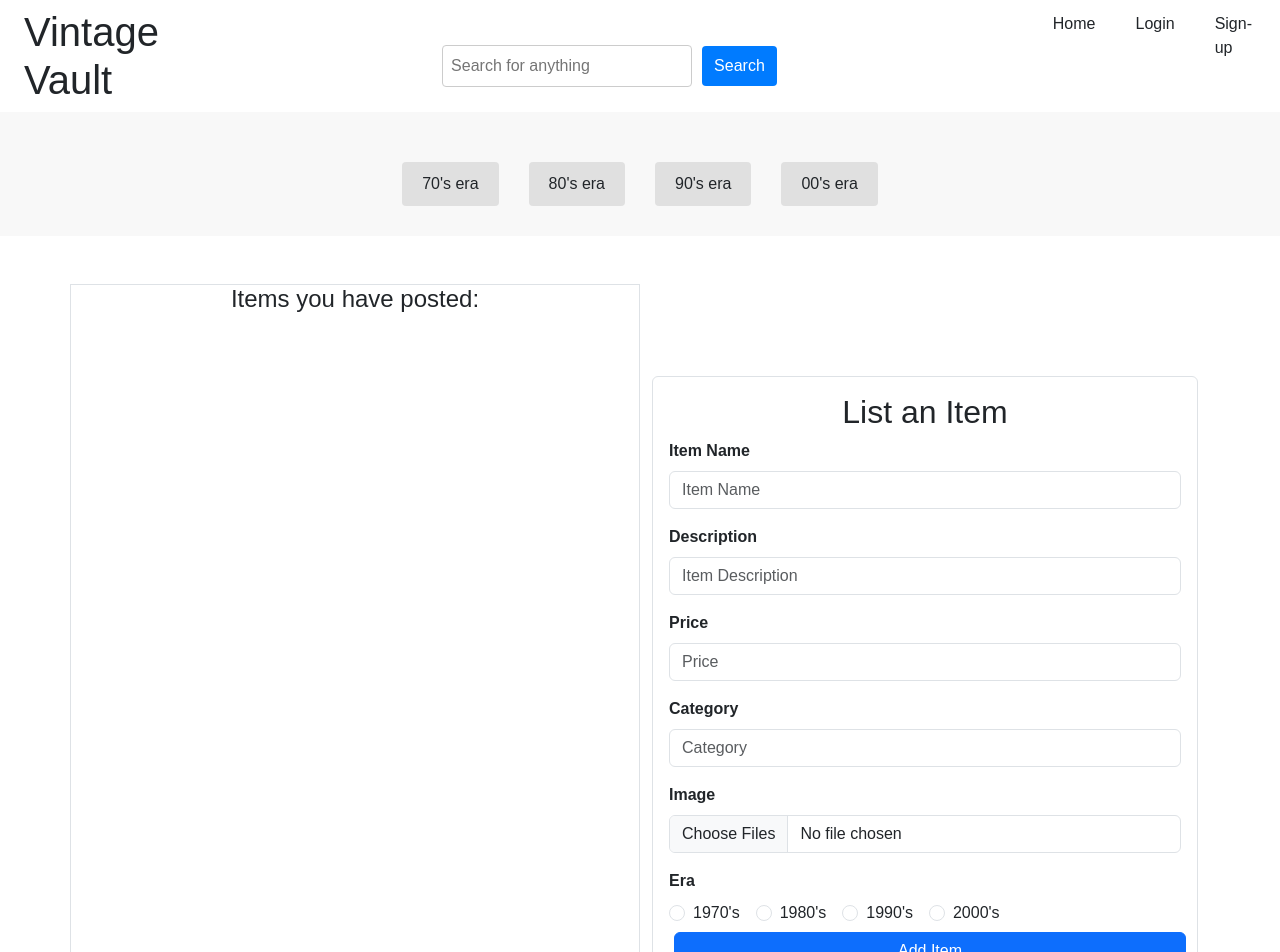
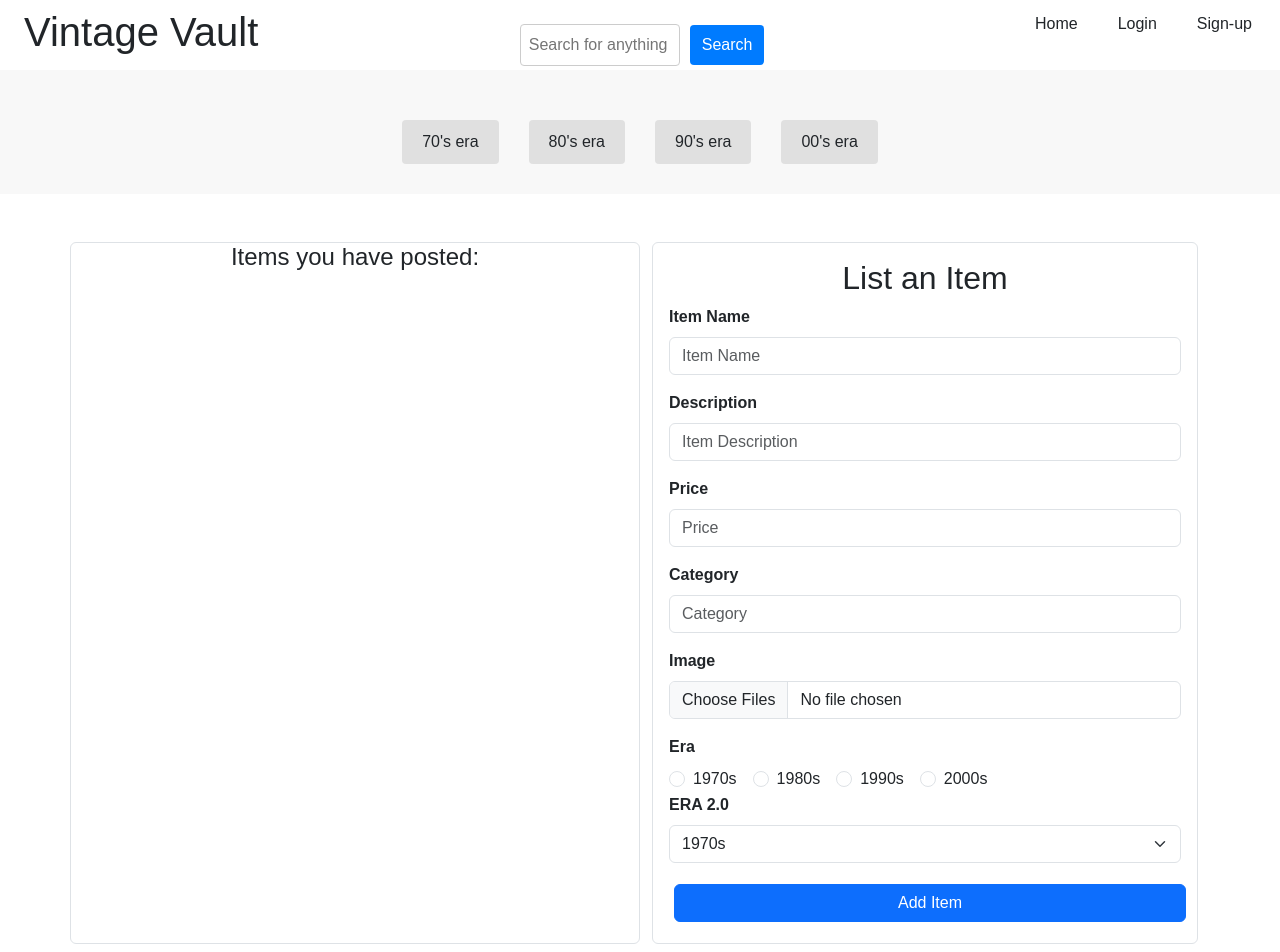
Before and after one commit to Drew-Andersen/Vintage-Vault, a React (Vite) app in the folder client/: page /dashboard in a window 1280 px wide. Shown: the top 952 px of the page. Built offline with nearby package versions, Linux system fonts and the light colour scheme.

Commit message:
Fixing the searchbar

```diff
--- a/client/src/components/navbar/Navbar.jsx
+++ b/client/src/components/navbar/Navbar.jsx
@@ -20,10 +20,10 @@ export default function Navbar() {
                 <h1 className='px-4 pt-2'>Vintage Vault</h1>
 
                   {/* Search Bar */}
-                  <div className="search-bar">
+                  <div className="search-bar w-50">
                         <input
                             type="text"
-                            className="search-input"
+                            className="search-input w-25"
                             placeholder="Search for anything"
                             value={searchQuery}
                             onChange={(e) => setSearchQuery(e.target.value)}
--- a/client/src/components/navbar/navbar.css
+++ b/client/src/components/navbar/navbar.css
@@ -1,24 +1,7 @@
 .bg-navbar {
-    text-decoration: none;
+  text-decoration: none;
 }
 
 li {
-    list-style-type: none;
+  list-style-type: none;
 }
-.search-bar {
-    margin-top: 20px;
-    display: flex;
-    align-items: center;
-    justify-content: center;
-    width: 50%;
-  }
-
-  .search-input {
-    padding: 8px;
-    border: 1px solid #ccc;
-    border-radius: 4px;
-  }
-
-  .search-bar button {
-    padding: 8px 12px;
-  }
--- a/client/src/pages/Dashboard.jsx
+++ b/client/src/pages/Dashboard.jsx
@@ -9,7 +9,8 @@ export default function Dashboard() {
         price: '',
         category: '',
         image: '',
-        era: ''
+        era: '',
+        era2: ''
     });
     const [validated] = useState(false);
 
@@ -43,11 +44,11 @@ export default function Dashboard() {
         <>
             <div className='container'>
                 <div className='row'>
-                    <div className='posted-items col-6 mt-5 border'>
+                    <div className='posted-items col-6 mt-5 border rounded'>
                         <h4 className='text-center'>Items you have posted:</h4>
                     </div>
                     <div className='d-block col-6 mt-5'>
-                        <div className="form-container d-flex justify-content-center align-items-center vh-100">
+                        <div className="form-container d-flex justify-content-center align-items-center">
                             <div className="bg-white p-3 rounded w-100 border">
                                 <h2 className='text-center'>List an Item</h2>
                                 <Form noValidate validated={validated} onSubmit={handleFormSubmit}>
@@ -131,40 +132,50 @@ export default function Dashboard() {
                                         <Form.Check
                                             inline
                                             type='radio'
-                                            label="1970's"
+                                            label="1970s"
+                                            value='1970s'
                                             name='era'
                                             id='option-70s'
                                         />
                                         <Form.Check
                                             inline
                                             type='radio'
-                                            label="1980's"
+                                            label="1980s"
+                                            value='1980s'
                                             name='era'
                                             id='option-80s'
                                         />
                                         <Form.Check
                                             inline
                                             type='radio'
-                                            label="1990's"
+                                            label="1990s"
+                                            value='1990s'
                                             name='era'
                                             id='option-90s'
                                         />
                                         <Form.Check
                                             inline
                                             type='radio'
-                                            label="2000's"
+                                            label="2000s"
+                                            value='2000s'
                                             name='era'
                                             id='option-00s'
                                         />
+                                    </Form.Group>
 
-                                        {/* <Form.Select>
-                                        <option disabled>Choose an era</option>
-                                        <option value='1970s'>1970's</option>
-                                        <option value='1980s'>1980's</option>
-                                        <option value='1990s'>1990's</option>
-                                        <option value='2000s'>2000's</option>
-                                    </Form.Select> */}
+                                    <Form.Group className="mb-3">
+                                        <Form.Label htmlFor='item-era2.0'>
+                                            <strong>ERA 2.0</strong>
+                                        </Form.Label>
+                                        <Form.Select name='era2' onChange={handleInputChange}>
+                                            <option disabled>Choose an era</option>
+                                            <option value='1970s' >1970s</option>
+                                            <option value='1980s'>1980s</option>
+                                            <option value='1990s'>1990s</option>
+                                            <option value='2000s'>2000s</option>
+                                        </Form.Select>
                                     </Form.Group>
+
 
                                     <Button
                                         type="submit"
--- a/client/src/pages/Login.jsx
+++ b/client/src/pages/Login.jsx
@@ -50,7 +50,7 @@ export default function Login() {
 
     return (
         <>
-            <div className="d-flex justify-content-center align-items-center vh-100">
+            <div className="d-flex justify-content-center align-items-center mt-5">
                 <div className="form-div bg-white p-3 rounded border">
                     <h2>Login</h2>
                     <Form noValidate validated={validated} onSubmit={handleFormSubmit}>
--- a/client/src/pages/Signup.jsx
+++ b/client/src/pages/Signup.jsx
@@ -52,7 +52,7 @@ export default function Signup() {
 
     return (
         <>
-            <div className="d-flex justify-content-center align-items-center vh-100">
+            <div className="d-flex justify-content-center align-items-center mt-5">
                 <div className="bg-white p-3 rounded w-25 border">
                     <h2>Sign-up</h2>
                     <Form noValidate validated={validated} onSubmit={handleFormSubmit}>
```
Also changed, not shown: client/src/pages/dashboard.css (added).
